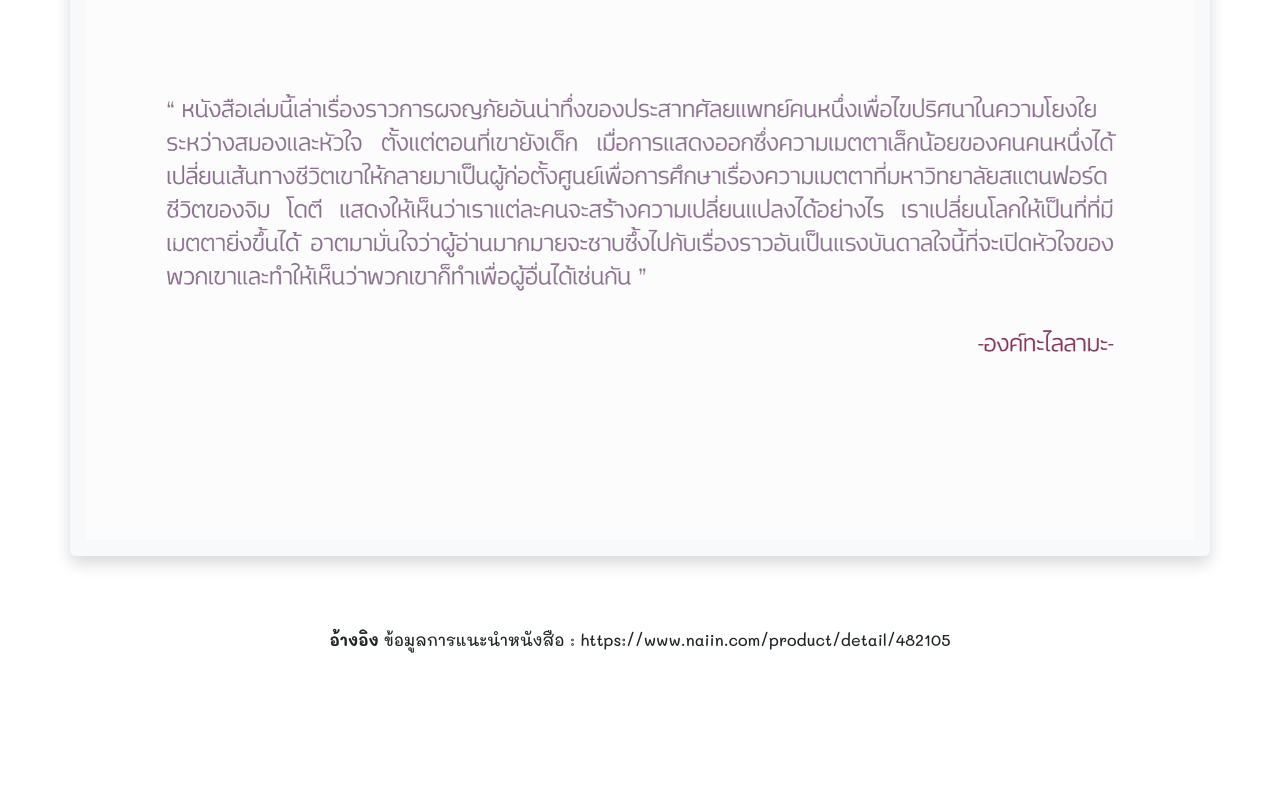
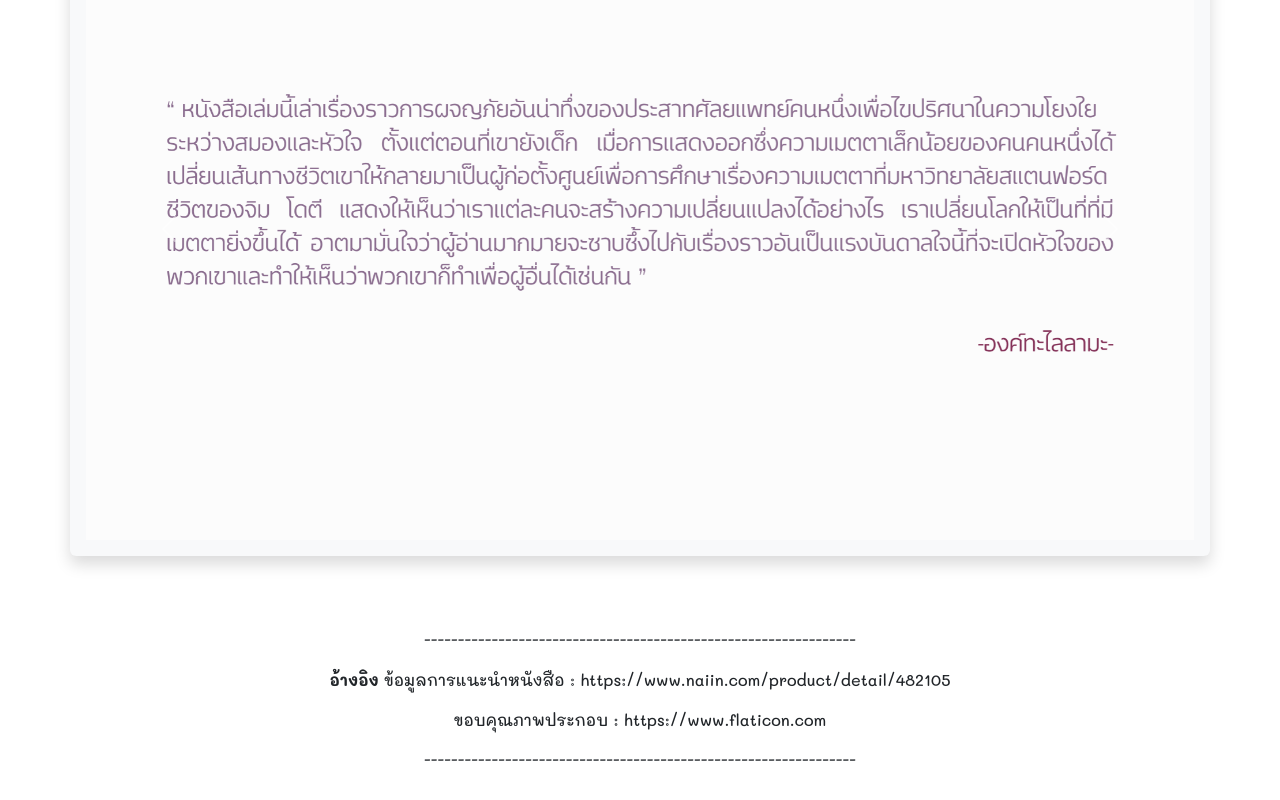
Before and after one commit to wattanawarotp/book-reccommended, a plain HTML site: page index.html in a window 1280 px wide. Shown: the part 3739-4539 px from the top of the page. Before the commit the page ends 4407 px from the top, so only its background shows below. Drawn offline with nearby package versions, Linux system fonts and the light colour scheme.

Commit message:
v3
ขอบคุณภาพประกอบ

```diff
--- a/index.html
+++ b/index.html
@@ -342,12 +342,20 @@
 
   <br>
 
+  <p class="container text-center">----------------------------------------------------------------</p>
+
   <section class="container text-center">
 
 
     <p><strong>อ้างอิง</strong> ข้อมูลการแนะนำหนังสือ : https://www.naiin.com/product/detail/482105 </p>
+    <p>ขอบคุณภาพประกอบ : https://www.flaticon.com </p>
 
   </section>
+
+  <p class="container text-center">----------------------------------------------------------------</p>
+
+  <br>
+  <br>
 
 
 
```
